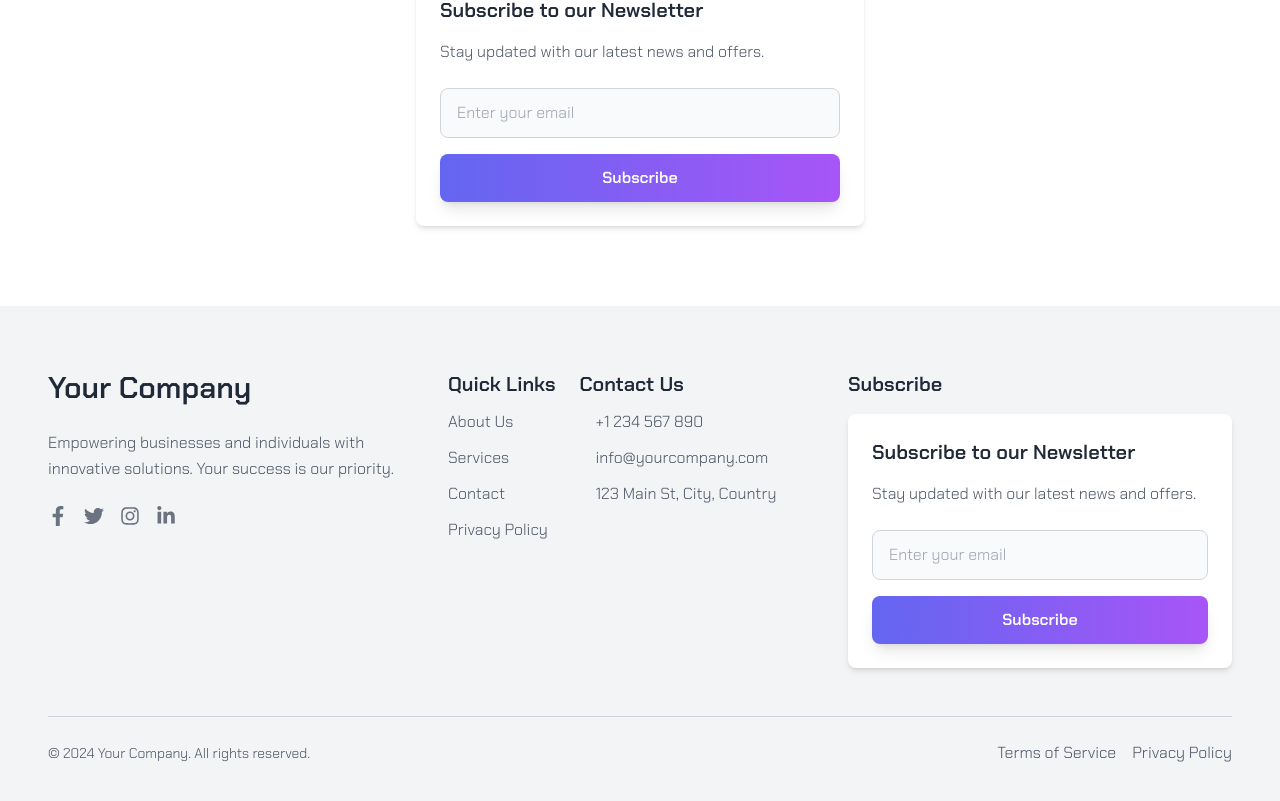
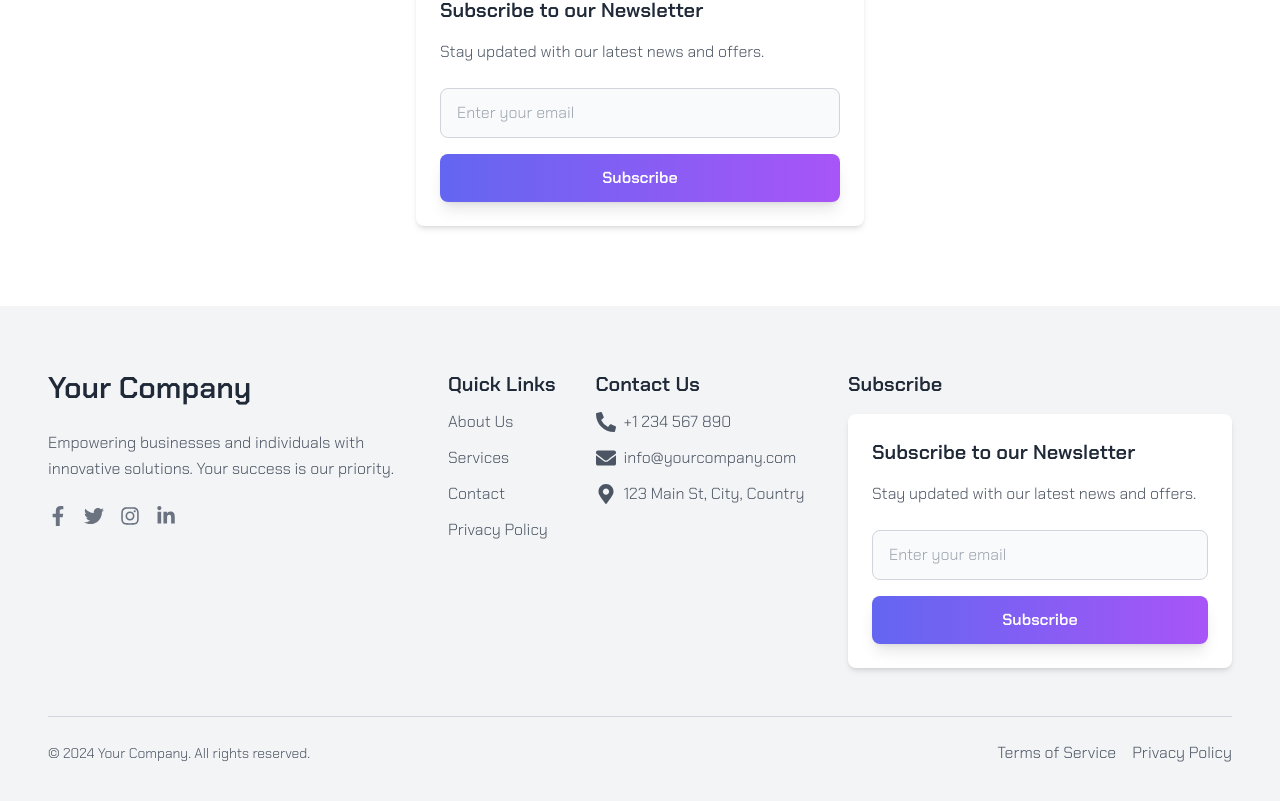
Before and after one commit to Mmy2000/aviato-react, a React (Vite) app: page / in a window 1280 px wide. Shown: the part 1144-1945 px from the top of the page. Built offline with nearby package versions, Linux system fonts and the light colour scheme; no server answers.

Commit message:
fix some issues

```diff
--- a/src/components/Footer.jsx
+++ b/src/components/Footer.jsx
@@ -7,8 +7,28 @@ import {
   FaLinkedinIn,
 } from "react-icons/fa";
 import NewsletterForm from "./Newsletters";
+import { FaPhoneAlt, FaEnvelope, FaMapMarkerAlt } from "react-icons/fa";
 
 const Footer = () => {
+
+  const contacts = [
+    {
+      label: "Phone",
+      icon: <FaPhoneAlt />,
+      value: "+1 234 567 890",
+    },
+    {
+      label: "Email",
+      icon: <FaEnvelope />,
+      value: "info@yourcompany.com",
+    },
+    {
+      label: "Address",
+      icon: <FaMapMarkerAlt />,
+      value: "123 Main St, City, Country",
+    },
+  ];
+
   return (
     <footer className="bg-gray-100 dark:bg-gray-900 text-gray-700 dark:text-gray-300 py-16">
       <div className="container mx-auto px-6 lg:px-12">
@@ -44,7 +64,7 @@ const Footer = () => {
           </div>
 
           {/* Quick Links */}
-          <div className=" flex gap-6 ">
+          <div className=" flex gap-10 ">
             <div className=" space-y-3">
               <h2 className="text-xl  font-semibold text-gray-800 dark:text-white">
                 Quick Links
@@ -70,29 +90,13 @@ const Footer = () => {
                 <h2 className="text-xl font-semibold text-gray-800 dark:text-white">
                   Contact Us
                 </h2>
-                <ul className="space-y-3">
-                  {[
-                    {
-                      label: "Phone",
-                      icon: "fas fa-phone-alt",
-                      value: "+1 234 567 890",
-                    },
-                    {
-                      label: "Email",
-                      icon: "fas fa-envelope",
-                      value: "info@yourcompany.com",
-                    },
-                    {
-                      label: "Address",
-                      icon: "fas fa-map-marker-alt",
-                      value: "123 Main St, City, Country",
-                    },
-                  ].map((contact, index) => (
+                <ul className="space-y-3 ">
+                  {contacts.map((contact, index) => (
                     <li
                       key={index}
-                      className="text-gray-600 dark:text-gray-400 flex items-center space-x-2"
+                      className="text-gray-600 dark:text-gray-400 flex items-center"
                     >
-                      <i className={`${contact.icon} mr-2`}></i>
+                      <span className="mr-2 text-xl">{contact.icon}</span>
                       <span>{contact.value}</span>
                     </li>
                   ))}
```
